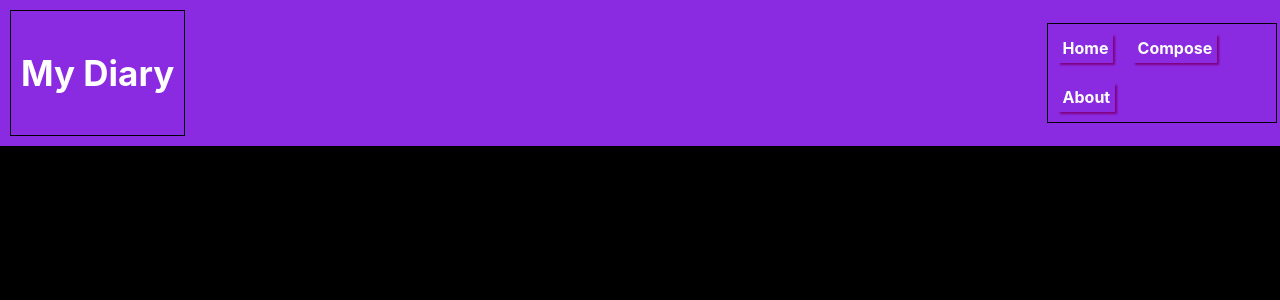
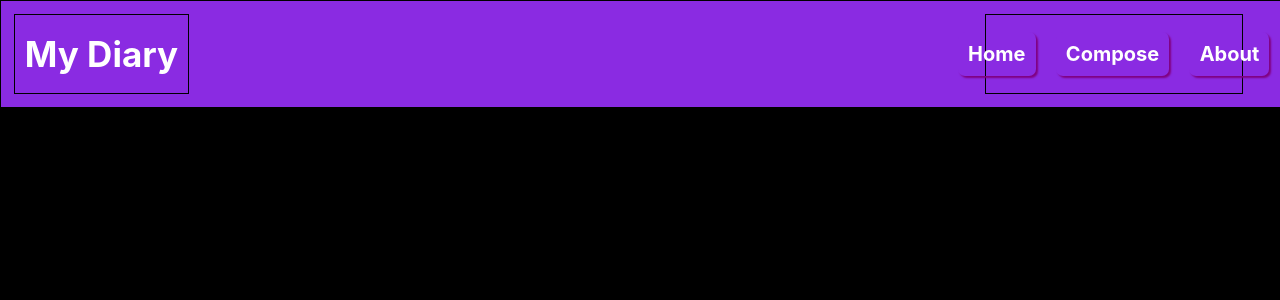
Before and after one commit to Ezra-code/online-diary, a React (Create React App) app in the folder diary/: page / in a window 1280 px wide. Shown: the top 300 px of the page. Built offline with nearby package versions, Linux system fonts and the light colour scheme.

Commit message:
Styled the nav links

```diff
--- a/diary/src/components/App.css
+++ b/diary/src/components/App.css
@@ -11,31 +11,44 @@ body{
 .navbar{
   background-color: blueviolet;
   width: 100%;
+  height: 80px;
   color: white;
   display: flex;
   justify-content: space-between;
-  padding: 10px;
+  border: 1px solid black;
+  padding: 1%;
 }
 
 ul{
   border: 1px solid black;
   list-style: none;
   font-weight: bold;
-  margin: 1%;
+  margin-right: 4%;
+  width: 20%;
 }
 li{
   display: inline-block;
   margin: 10px;
-  padding: 2%;
+  padding: 4%;
   box-shadow: 2px 2px 2px purple;
   cursor: pointer;
+  border-radius: 7px;
+  font-size: 20px;
+}
+
+li:hover{
+  background-color: white;
+  color: blueviolet;
+}
+
+.header, ul {
+  display: flex;
+  align-items: center;
+  justify-content: center;
 }
 
 .header{
   border: 1px solid black;
-  display: flex;
-  align-items: center;
-  justify-content: center;
   padding: 10px;
   font-size: 35px;
 }
```
